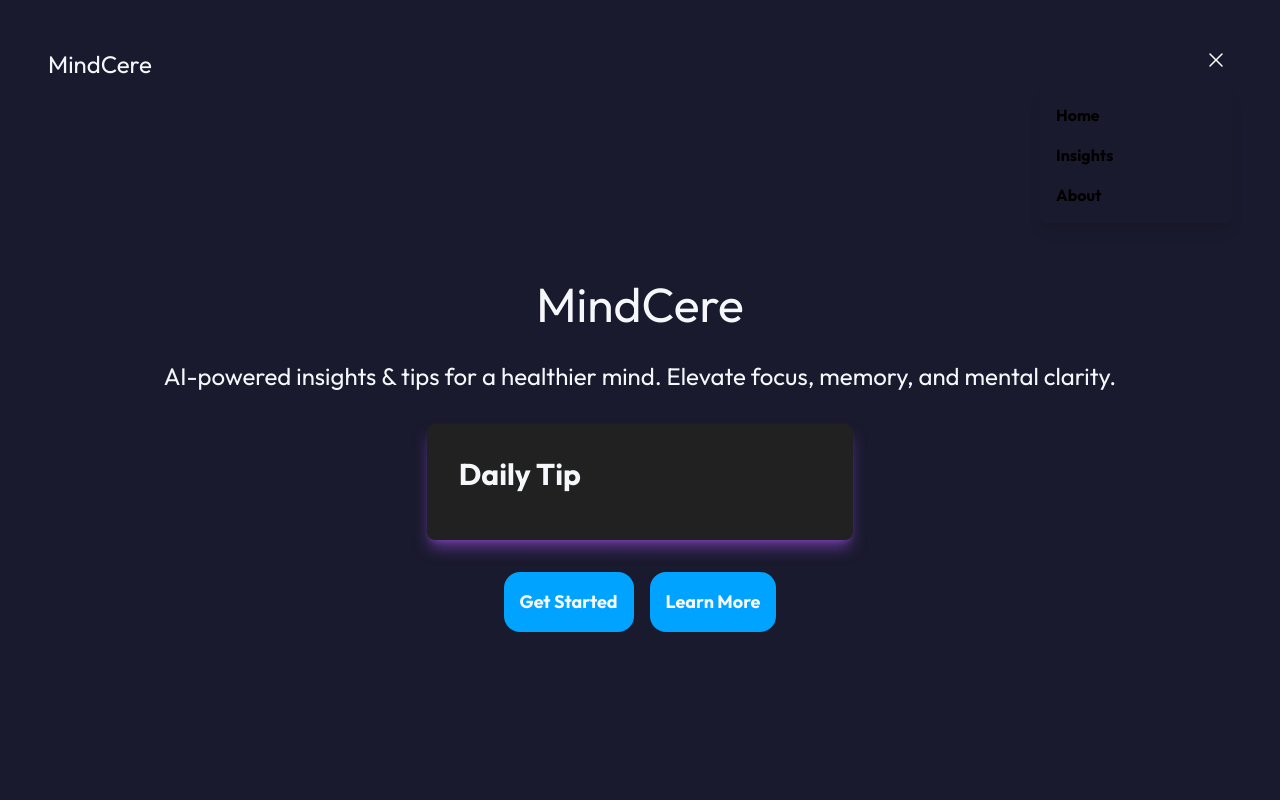
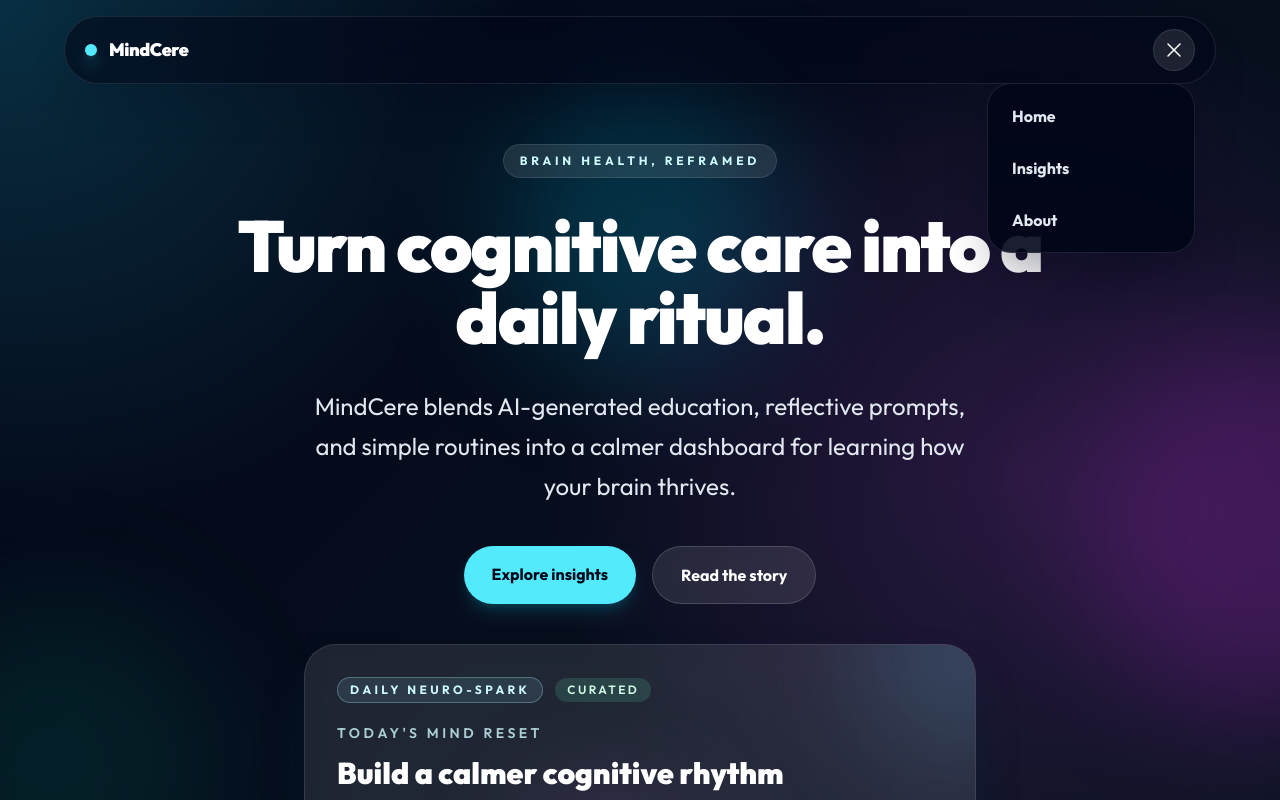
Before and after one commit to cameronhilliard/mindcere-2025, a Next.js app: page / in a window 1280 px wide. Both pictures are taken after a click on the button "Toggle navigation menu". Shown: the top 800 px of the page. Built offline with nearby package versions, Linux system fonts and the light colour scheme; no server answers.

Commit message:
Transform MindCere landing experience

```diff
--- a/src/app/components/DailyComponent.js
+++ b/src/app/components/DailyComponent.js
@@ -1,56 +1,80 @@
 "use client"
 
-import React from 'react'
-import { useState, useEffect} from "react";
-import * as motion from "motion/react-client"
+import { useEffect, useState } from "react";
+import * as motion from "motion/react-client";
 
-
+const fallbackTip = {
+  title: "Build a calmer cognitive rhythm",
+  content:
+    "Take ninety seconds to breathe slowly, sip water, and name the next tiny action you can complete. Small resets help your attention feel less scattered.",
+  dailytip: "Today's Mind Reset",
+};
 
 const DailyComponent = () => {
-
-
-  const [healthTip, setHealthTip] = useState("");
-  const [healthTitle, setHealthTitle] = useState("");
-  const [currentDate, setDate] = useState("");
+  const [tip, setTip] = useState(fallbackTip);
+  const [status, setStatus] = useState("curated");
 
   const API_URL = process.env.NEXT_PUBLIC_API_URL;
 
   useEffect(() => {
+    if (!API_URL) {
+      return;
+    }
+
     const fetchTip = async () => {
       try {
         const response = await fetch(`https://${API_URL}/mc_tips`);
+
+        if (!response.ok) {
+          throw new Error(`Request failed with status ${response.status}`);
+        }
+
         const data = await response.json();
-        setHealthTitle(data.title)
-        setHealthTip(data.content)
-        setDate(data.dailytip)
+        setTip({
+          title: data.title || fallbackTip.title,
+          content: data.content || fallbackTip.content,
+          dailytip: data.dailytip || fallbackTip.dailytip,
+        });
+        setStatus("live");
       } catch (error) {
-        console.error("Failed to Fetch:", error)
+        console.error("Failed to fetch daily tip:", error);
+        setStatus("curated");
       }
     };
+
     fetchTip();
-  }, []);
+  }, [API_URL]);
 
   return (
-    <motion.div
-    initial={{ opacity: 0, scale: 0 }}
-    animate={{ opacity: 1, scale: 1 }}
-    whileInView={{ duration: 0.5, ease: "fadeIn" }}
-    className="lg:w-1/3 w-11/12 h-2/4 mt-8 p-8 bg-card shadow-lg rounded-lg shadow-glow/50 mx-auto"
->
-    <div className=''>
-        <h2 className="text-2xl sm:text-3xl font-bold">Daily Tip</h2>
-        <p className="text-lg sm:text-xl mt-2 sm:mt-4 font-bold">{currentDate}</p>
-        <p className="text-lg sm:text-xl mt-2 sm:mt-4">{healthTitle}</p>
-        <p className="text-lg sm:text-xl mt-2 sm:mt-4">{healthTip}</p>
-    </div>
-    </motion.div>
+    <motion.article
+      initial={{ opacity: 0, y: 24 }}
+      animate={{ opacity: 1, y: 0 }}
+      transition={{ duration: 0.7, ease: "easeOut" }}
+      className="relative mt-10 w-full max-w-2xl overflow-hidden rounded-[2rem] border border-white/10 bg-white/10 p-6 text-left shadow-2xl shadow-cyan-950/40 backdrop-blur md:p-8"
+    >
+      <div className="absolute -right-16 -top-16 h-40 w-40 rounded-full bg-cyan-300/20 blur-3xl" />
+      <div className="absolute -bottom-20 left-1/3 h-44 w-44 rounded-full bg-fuchsia-400/20 blur-3xl" />
 
+      <div className="relative z-10">
+        <div className="mb-5 flex flex-wrap items-center gap-3">
+          <span className="rounded-full border border-cyan-200/30 bg-cyan-200/10 px-3 py-1 text-xs font-bold uppercase tracking-[0.28em] text-cyan-100">
+            Daily Neuro-Spark
+          </span>
+          <span className="rounded-full bg-emerald-300/15 px-3 py-1 text-xs font-semibold uppercase tracking-[0.2em] text-emerald-100">
+            {status === "live" ? "Live feed" : "Curated"}
+          </span>
+        </div>
 
+        <p className="text-sm font-semibold uppercase tracking-[0.25em] text-cyan-100/80">
+          {tip.dailytip}
+        </p>
+        <h2 className="mt-3 text-2xl font-black text-white md:text-3xl">
+          {tip.title}
+        </h2>
+        <p className="mt-4 text-lg leading-8 text-slate-200">{tip.content}</p>
+      </div>
+    </motion.article>
+  );
+};
 
-
-
-
-  )
-}
-
-export default DailyComponent
+export default DailyComponent;
--- a/src/app/components/HeaderComponent.js
+++ b/src/app/components/HeaderComponent.js
@@ -1,22 +1,22 @@
-'use client'
-import Link from 'next/link'
-import React from 'react'
-import Menu from './Menu'
+"use client"
+
+import Link from "next/link";
+import Menu from "./Menu";
 
 const HeaderComponent = () => {
   return (
-    <header className='flex flex-row mx-auto justify-between mt-4 sticky top-0'>
-        <h1 className='text-maintext mt-8 text-2xl  ml-12 font-outfit pb-8'>MindCere</h1>
-        <nav className='mt-8 mr-12'>
-        {/* <ul className='flex flex-row right mt-8 text-lg text-maintext font-outfit'>
-            <Link className='pr-6' href="#home">Home</Link>
-            <Link className='pr-6' href="#insights">Insights</Link>
-            <Link className='pr-6' href="#about">About</Link>
-        </ul> */}
+    <header className="fixed left-0 right-0 top-0 z-50 px-4 py-4">
+      <div className="mx-auto flex max-w-6xl items-center justify-between rounded-full border border-white/10 bg-slate-950/55 px-5 py-3 text-maintext shadow-2xl shadow-slate-950/20 backdrop-blur-xl">
+        <Link href="#homepage" className="flex items-center gap-3 font-outfit text-lg font-black tracking-tight text-white">
+          <span className="h-3 w-3 rounded-full bg-cyan-300 shadow-lg shadow-cyan-300/70" />
+          MindCere
+        </Link>
+        <nav aria-label="Primary navigation">
           <Menu />
         </nav>
+      </div>
     </header>
-  )
-}
+  );
+};
 
-export default HeaderComponent
+export default HeaderComponent;
--- a/src/app/components/HeroComponent.js
+++ b/src/app/components/HeroComponent.js
@@ -1,25 +1,46 @@
-import React from 'react'
-import Link from 'next/link'
-import DailyComponent from './DailyComponent'
+import Link from "next/link";
+import DailyComponent from "./DailyComponent";
 
 const HeroComponent = () => {
   return (
-    <section id="homepage" className='flex flex-col font-outfit lg:pt-42 pt-30  mx-auto items-center min-h-screen text-maintext'>
-        <h1 className='lg:text-5xl text-4xl font-outfit'>MindCere</h1>
-        <p className='lg:text-2xl text-xl px-5 text-center pt-8 mx-auto'>AI-powered insights & tips for a healthier mind. Elevate focus, memory, and mental clarity.</p>
+    <section
+      id="homepage"
+      className="relative flex min-h-screen flex-col items-center overflow-hidden px-6 pb-24 pt-28 text-maintext md:pt-36"
+    >
+      <div className="absolute left-1/2 top-20 h-72 w-72 -translate-x-1/2 rounded-full bg-cyan-400/20 blur-3xl" />
+      <div className="absolute right-0 top-1/3 h-96 w-96 translate-x-1/2 rounded-full bg-fuchsia-500/20 blur-3xl" />
+      <div className="absolute bottom-20 left-0 h-80 w-80 -translate-x-1/3 rounded-full bg-emerald-400/10 blur-3xl" />
+
+      <div className="relative z-10 mx-auto flex max-w-5xl flex-col items-center text-center">
+        <p className="rounded-full border border-white/10 bg-white/10 px-4 py-2 text-xs font-bold uppercase tracking-[0.32em] text-cyan-100 backdrop-blur">
+          Brain health, reframed
+        </p>
+        <h1 className="mt-8 max-w-4xl text-5xl font-black tracking-tight text-white md:text-7xl">
+          Turn cognitive care into a daily ritual.
+        </h1>
+        <p className="mt-8 max-w-2xl text-lg leading-8 text-slate-200 md:text-2xl md:leading-10">
+          MindCere blends AI-generated education, reflective prompts, and simple routines into a calmer dashboard for learning how your brain thrives.
+        </p>
+
+        <div className="mt-10 flex flex-col gap-4 sm:flex-row">
+          <Link
+            href="#insights"
+            className="rounded-full bg-cyan-300 px-7 py-4 font-bold text-slate-950 shadow-lg shadow-cyan-500/20 transition hover:-translate-y-1 hover:bg-cyan-200"
+          >
+            Explore insights
+          </Link>
+          <Link
+            href="#about"
+            className="rounded-full border border-white/15 bg-white/10 px-7 py-4 font-bold text-white backdrop-blur transition hover:-translate-y-1 hover:bg-white/15"
+          >
+            Read the story
+          </Link>
+        </div>
 
         <DailyComponent />
+      </div>
+    </section>
+  );
+};
 
-        <div className='flex mx-auto mt-8'>
-          <Link href="#insights" className='bg-buttonbackground rounded-2xl mr-4 p-4 font-outfit lg:text-lg font-bold'>
-            Get Started
-          </Link>
-          <Link href="#about" className='bg-buttonbackground rounded-2xl p-4 font-outfit lg:text-lg font-bold'>
-            Learn More
-          </Link>
-        </div>
-    </section>
-  )
-}
-
-export default HeroComponent
+export default HeroComponent;
--- a/src/app/components/InsightsComponent.js
+++ b/src/app/components/InsightsComponent.js
@@ -1,35 +1,85 @@
 "use client"
 
-import { useEffect, useState }  from 'react'
-import * as motion from "motion/react-client"
-import InfoComponent from './InfoComponent'
+import { useEffect, useState } from "react";
+import InfoComponent from "./InfoComponent";
+
+const fallbackInsights = [
+  {
+    insights_id: "sleep",
+    prompt: "Sleep is your brain's overnight maintenance window.",
+    response:
+      "Consistent sleep timing supports memory consolidation, emotional regulation, and next-day focus. Treat bedtime like a recurring meeting with tomorrow's mind.",
+  },
+  {
+    insights_id: "movement",
+    prompt: "Movement can change the texture of attention.",
+    response:
+      "A brisk walk, gentle mobility, or light strength work can increase alertness and give anxious thoughts a productive place to go.",
+  },
+  {
+    insights_id: "reflection",
+    prompt: "Reflection turns information into self-knowledge.",
+    response:
+      "Capture one sentence about your energy, mood, and focus each day. Patterns become easier to notice when they are visible.",
+  },
+];
 
 const InsightsComponent = () => {
-
-  const [insights, setInsights] = useState([]);
+  const [insights, setInsights] = useState(fallbackInsights);
+  const [source, setSource] = useState("curated");
   const API_URL = process.env.NEXT_PUBLIC_API_URL;
 
-  useEffect(() =>  {
-    fetch(`https://${API_URL}/api/random-insights`)
-    .then((response) => response.json())
-      .then((data) => {
-        setInsights(data);  // Set data into state
-        console.log(data)
-      });
-  }, []);
+  useEffect(() => {
+    if (!API_URL) {
+      return;
+    }
+
+    const fetchInsights = async () => {
+      try {
+        const response = await fetch(`https://${API_URL}/api/random-insights`);
+
+        if (!response.ok) {
+          throw new Error(`Request failed with status ${response.status}`);
+        }
+
+        const data = await response.json();
+        if (Array.isArray(data) && data.length > 0) {
+          setInsights(data);
+          setSource("live");
+        }
+      } catch (error) {
+        console.error("Failed to fetch insights:", error);
+        setSource("curated");
+      }
+    };
+
+    fetchInsights();
+  }, [API_URL]);
 
   return (
-    <section id="insights" className='flex flex-col font-outfit text-maintext py-32 p-6 items-center mx-auto'>
-      <h1 className='text-4xl'>Insights</h1>
+    <section id="insights" className="relative mx-auto flex flex-col items-center px-6 py-28 text-maintext">
+      <div className="mb-10 max-w-3xl text-center">
+        <p className="text-sm font-bold uppercase tracking-[0.32em] text-cyan-200">
+          {source === "live" ? "Live intelligence" : "Curated intelligence"}
+        </p>
+        <h2 className="mt-4 text-4xl font-black text-white md:text-5xl">Insight cards for the modern mind</h2>
+        <p className="mt-5 text-lg leading-8 text-slate-300">
+          A rotating collection of brain-health ideas, translated into practical cues you can test in real life.
+        </p>
+      </div>
+
+      <div className="grid w-full max-w-6xl gap-6 md:grid-cols-3">
         {insights.map((insight, index) => (
           <InfoComponent
-          key={`${insight.insights_id}-${index}`}
+            key={`${insight.insights_id || insight.prompt}-${index}`}
+            index={index}
             prompts={insight.prompt}
             response={insight.response}
           />
         ))}
+      </div>
     </section>
-  )
-}
+  );
+};
 
-export default InsightsComponent
+export default InsightsComponent;
--- a/src/app/components/Menu.js
+++ b/src/app/components/Menu.js
@@ -1,42 +1,44 @@
 "use client"
-import React, {useState} from 'react'
-import Link from 'next/link';
-import { Bars3Icon, XMarkIcon } from '@heroicons/react/24/solid'
+
+import { useState } from "react";
+import Link from "next/link";
+import { Bars3Icon, XMarkIcon } from "@heroicons/react/24/solid";
+
+const menuItems = [
+  { name: "Home", href: "#homepage" },
+  { name: "Insights", href: "#insights" },
+  { name: "About", href: "#about" },
+];
 
 const Menu = () => {
+  const [openMenu, setOpenMenu] = useState(false);
 
-    const [openMenu, setOpenMenu] = useState(false);
-
-
-    const menuItems = [
-        { name: 'Home', href: '#homepage' },
-        { name: 'Insights', href: '#insights' },
-        { name: 'About', href: '#about' },
-      ];
-
-    const toggleMenu = () => {
-        setOpenMenu(!openMenu);
-      };
-
+  const toggleMenu = () => {
+    setOpenMenu((isOpen) => !isOpen);
+  };
 
   return (
-    <div>
-         <button
-        className=" text-white font-mont font-bold rounded-md"
+    <div className="relative">
+      <button
+        className="rounded-full border border-white/10 bg-white/10 p-2 text-white transition hover:bg-white/15"
         onClick={toggleMenu}
+        aria-expanded={openMenu}
+        aria-label="Toggle navigation menu"
       >
-        {openMenu ? <XMarkIcon className='h-6 w-8 text-accent'/> : <Bars3Icon className=' h-8 w-8 text-accent'/>}
+        {openMenu ? <XMarkIcon className="h-6 w-6" /> : <Bars3Icon className="h-6 w-6" />}
       </button>
 
-
       {openMenu && (
-        <div className="absolute  mt-2 z-50 right-0 lg:mr-12 lg:w-48 w-full  mx-auto dark:bg-zinc-800 bg-offwhite text-accent dark:text-white transition-transform animate-fade-down lg:rounded-lg shadow-lg">
-          <ul className="py-2">
-            {menuItems.map((item, index) => (
-              <li key={index}>
-                <Link href={item.href} className="block px-4 py-2 dark:text-white  font-outfit font-bold  text-accent hover:text-accent"
-                    onClick={toggleMenu}
-                    >{item.name}
+        <div className="absolute right-0 mt-3 w-52 overflow-hidden rounded-3xl border border-white/10 bg-slate-950/90 p-2 text-white shadow-2xl shadow-slate-950/40 backdrop-blur-xl">
+          <ul className="space-y-1">
+            {menuItems.map((item) => (
+              <li key={item.href}>
+                <Link
+                  href={item.href}
+                  className="block rounded-2xl px-4 py-3 font-outfit font-bold text-slate-200 transition hover:bg-white/10 hover:text-cyan-100"
+                  onClick={toggleMenu}
+                >
+                  {item.name}
                 </Link>
               </li>
             ))}
@@ -47,6 +49,4 @@ const Menu = () => {
   );
 };
 
-
-
-export default Menu
+export default Menu;
--- a/src/app/globals.css
+++ b/src/app/globals.css
@@ -1,34 +1,49 @@
 @import "tailwindcss";
-
-/* :root {
-  --background: #ffffff;
-  --foreground: #171717;
-} */
-
 
 @theme {
   --font-outfit: "Outfit", "sans-serif";
   --font-inter: "Inter", "sans-serif";
   --font-exo: "Exo 2", "sans-serif";
-  --color-header: #FF6F61;
-  --color-background: #1A1A2E;
-  --color-buttonbackground: #00A3FF;
-  --color-subtext: #333333;
-  --color-maintext: #F5F7FA;
-  --color-card: #212121;
-  --color-glow:  #A855F7;
+  --color-header: #67e8f9;
+  --color-background: #020617;
+  --color-buttonbackground: #67e8f9;
+  --color-subtext: #94a3b8;
+  --color-maintext: #f8fafc;
+  --color-card: #0f172a;
+  --color-glow: #22d3ee;
 }
 
+:root {
+  --background: #020617;
+  --foreground: #f8fafc;
+}
 
-/* @media (prefers-color-scheme: dark) {
-  :root {
-    --background: #0a0a0a;
-    --foreground: #ededed;
-  }
-} */
+* {
+  box-sizing: border-box;
+}
 
 body {
-  background: var(--background);
+  min-height: 100vh;
+  background:
+    radial-gradient(circle at top left, rgba(34, 211, 238, 0.2), transparent 34rem),
+    radial-gradient(circle at 80% 20%, rgba(217, 70, 239, 0.16), transparent 30rem),
+    linear-gradient(135deg, #020617 0%, #08111f 46%, #111827 100%);
   color: var(--foreground);
-  font-family: Arial, Helvetica, sans-serif;
+  font-family: var(--font-outfit), Arial, Helvetica, sans-serif;
 }
+
+body::before {
+  pointer-events: none;
+  content: "";
+  position: fixed;
+  inset: 0;
+  z-index: -1;
+  background-image: linear-gradient(rgba(255, 255, 255, 0.035) 1px, transparent 1px),
+    linear-gradient(90deg, rgba(255, 255, 255, 0.035) 1px, transparent 1px);
+  background-size: 72px 72px;
+  mask-image: linear-gradient(to bottom, black, transparent 82%);
+}
+
+::selection {
+  background: rgba(103, 232, 249, 0.35);
+}
--- a/src/app/layout.js
+++ b/src/app/layout.js
@@ -1,6 +1,4 @@
-import { Geist, Geist_Mono } from "next/font/google";
 import "./globals.css";
-import HeaderComponent from "./components/HeaderComponent";
 
 // const geistSans = Geist({
 //   variable: "--font-geist-sans",
@@ -14,7 +12,7 @@ import HeaderComponent from "./components/HeaderComponent";
 
 export const metadata = {
   title: "MindCere",
-  description: "Free Brain Health App that focuses on bettering your brain.",
+  description: "AI-powered brain health insights and daily cognitive care rituals.",
 };
 
 export default function RootLayout({ children }) {
--- a/src/app/page.js
+++ b/src/app/page.js
@@ -1,4 +1,3 @@
-import Image from "next/image";
 import HeaderComponent from "./components/HeaderComponent";
 import HeroComponent from "./components/HeroComponent";
 import InsightsComponent from "./components/InsightsComponent";
@@ -12,7 +11,6 @@ export default function Home() {
       <HeroComponent />
       <InsightsComponent />
       <AboutComponent />
-
     </main>
   );
 }
```
Also changed, not shown: src/app/components/AboutComponent.js (+17 -8 lines), src/app/components/InfoComponent.js (+21 -16 lines). Lines whose indentation alone changed are shown as unchanged.
